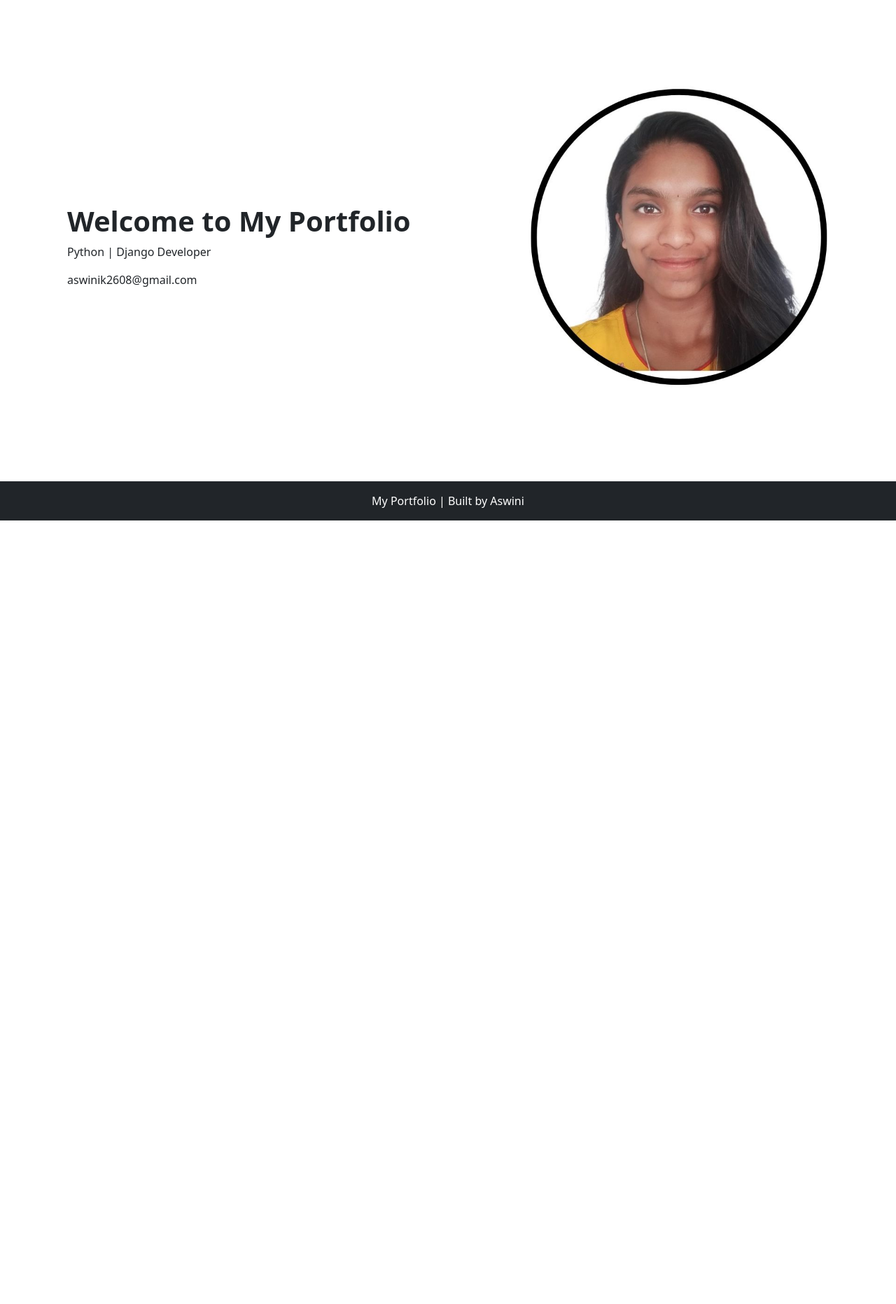
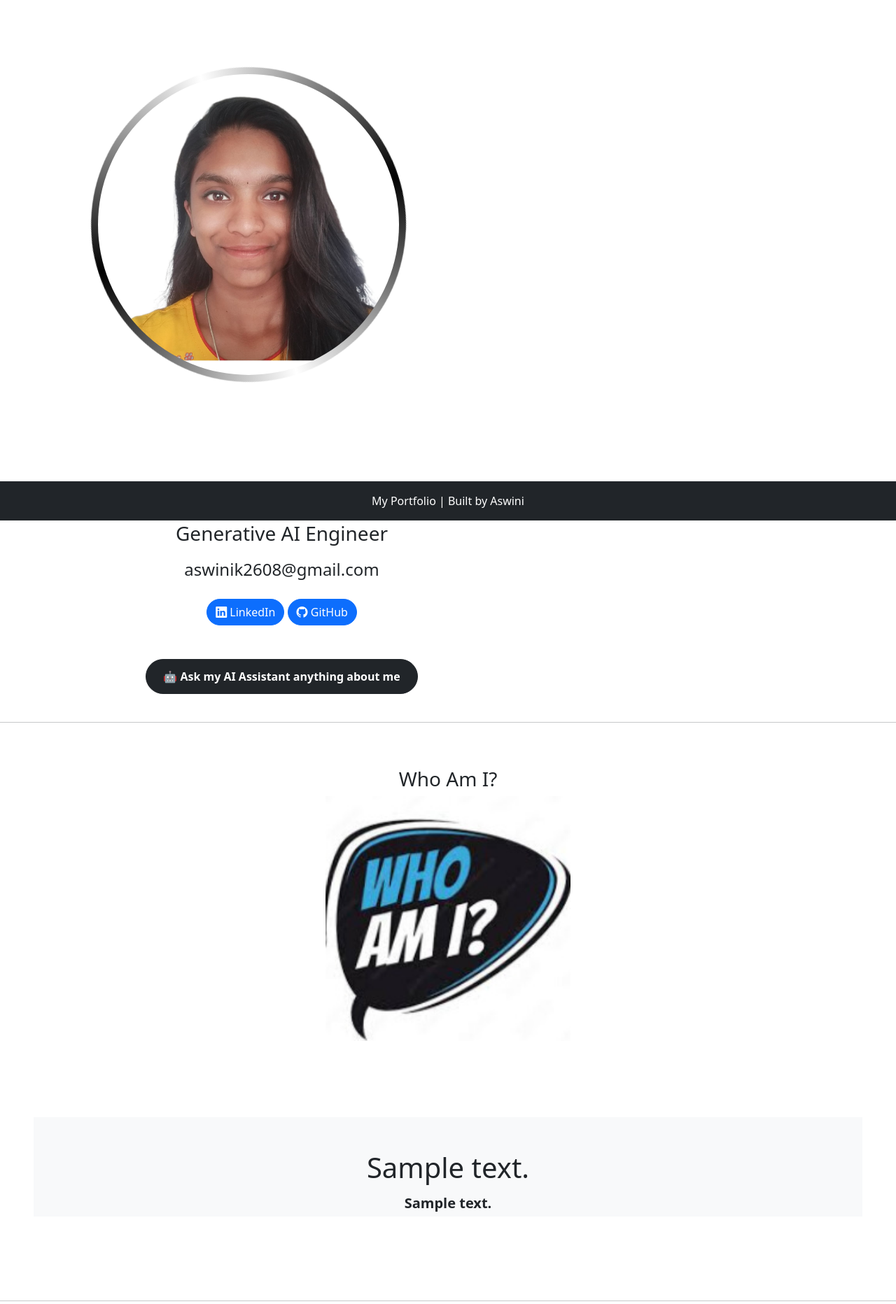
Before and after one commit to Aswini381/resume, a Django app: page / in a window 1280 px wide. Shown: the part 56-1920 px from the top of the page at 70% size. Before the commit the page ends 800 px from the top, so only its background shows below. Run offline with Django 5.2, Linux system fonts and the light colour scheme; tables that the repository leaves empty hold one stand-in row (values such as "Sample post"); grey boxes marked "Sample" are stand-in pictures; parts of the project's set-up code (start-up, migrations or seed data) failed here and were passed over.

Commit message:
prepare portfolio for deployment

```diff
--- a/page/models.py
+++ b/page/models.py
@@ -19,6 +19,7 @@ class Project(models.Model):
     title=models.CharField(max_length=100)
     description=models.CharField(max_length=5000)
     link=models.URLField(unique=True)
+    image = models.ImageField(upload_to='images/',blank=True, null = True)
 
     def __str__(self):
         return self.title
--- a/page/urls.py
+++ b/page/urls.py
@@ -7,4 +7,7 @@ urlpatterns = [
     path("projects/",views.project,name="project"),
     path("skills/",views.skill,name="skill"),
     path("contact/",views.contact,name="contact"),
+    path("ai_assistant/",views.ai_assistant, name="ai_assistant"),
+    path("chat-api/", views.chat_api, name="chat_api"),
+
 ]
--- a/page/views.py
+++ b/page/views.py
@@ -1,10 +1,21 @@
 from django.shortcuts import render
 from django.http import HttpResponse
 from .models import Project,About, Skill, Contact
+from rag.rag import ask_rag
+from django.views.decorators.csrf import csrf_exempt
 # Create your views here.
-
+from django.http import JsonResponse
 def home(request):
-    return render(request, 'home.html')
+    about=About.objects.first()
+    try:
+            skill=Skill.objects.all()
+    except:
+            print("invalid")
+    try:
+            project=Project.objects.all()
+    except:
+            print("invalid")
+    return render(request, 'home.html',{'about':about,'project' : project,'skill':skill})
 
 def about_me(request):
     about=About.objects.first()
@@ -30,3 +41,37 @@ def skill(request):
 def contact(request):
     contact=Contact.objects.all()
     return render(request,'contact.html',{'contact':contact})
+
+def ai_assistant(request):
+     return render(request, "ai_assistant.html")
+
+
+@csrf_exempt
+def chat_api(request):
+
+    if request.method == "POST":
+
+        try:
+            question = request.POST.get("question")
+
+            print("QUESTION:", question)
+
+            answer = ask_rag(question)
+
+            print("ANSWER:", answer)
+
+            return JsonResponse({
+                "answer": answer
+            })
+
+        except Exception as e:
+
+            print("ERROR:", e)
+
+            return JsonResponse({
+                "error": str(e)
+            }, status=500)
+
+    return JsonResponse({
+        "error": "Only POST requests are allowed."
+    }, status=405)
--- /dev/null
+++ b/rag/rag.py
@@ -0,0 +1,78 @@
+from langchain_community.document_loaders import PyPDFLoader
+from langchain_text_splitters import RecursiveCharacterTextSplitter
+from sentence_transformers import SentenceTransformer
+import faiss
+import numpy as np
+from langchain_groq import ChatGroq
+from dotenv import load_dotenv
+import os
+load_dotenv()
+
+loader = PyPDFLoader("rag/resume.pdf")
+
+documents = loader.load()
+
+text_splitters = RecursiveCharacterTextSplitter(
+    chunk_size = 500,
+    chunk_overlap = 100
+)
+
+chunks = text_splitters.split_documents(documents)
+
+embedding_model = SentenceTransformer("all-MiniLM-L6-v2")
+
+chunk_texts = [chunk.page_content for chunk in chunks]
+
+embedding = embedding_model.encode(chunk_texts)
+
+embeddings = np.array(embedding).astype("float32")
+
+dimension = embeddings.shape[1]
+
+index = faiss.IndexFlatL2(dimension)
+
+index.add(embeddings)
+
+
+
+def ask_rag(question):
+    question_embedding = embedding_model.encode([question])
+
+    question_embedding = np.array(question_embedding).astype("float32")
+
+    distances, indices = index.search(
+        question_embedding,
+        k=3
+    )
+
+    retrieved_chunks = []
+    for i in indices[0]:
+        retrieved_chunks.append(chunk_texts[i])
+
+    context = "\n\n".join(retrieved_chunks)
+
+    llm = ChatGroq(
+        model="openai/gpt-oss-120b",
+        temperature=0
+    )
+    prompt = f"""
+    You are an AI assistant for my portfolio.
+
+    Answer the user's question using ONLY the information
+    provided in the resume context below.
+
+    If the answer is not available in the context,
+    say that the information is not available in the resume.
+
+    Resume Context:
+    {context}
+
+    User Question:
+    {question}
+    """
+
+    response = llm.invoke(prompt)
+
+    return response.content
+
+print(ask_rag("what projects have you built?"))
--- a/templates/about.html
+++ b/templates/about.html
@@ -8,14 +8,14 @@
 <div class="container-fluid bg-white text-center p-5" style="height:500px;">
   <h3 class="margin">Who Am I?</h3>
   <img src="{% static 'images/who.jpg' %}" class="img-responsive img-circle margin" style="display:inline" alt="Bird" width="350" height="350">
-  <h3>Aspiring Python Developer</h3>
+
 </div>
 
 
 
 <div class="container-fluid bg-light text-dark text-center" style="height:500px;">
             <h1 class="pt-5">{{about.about_heading}}</h1>
-            <p class="lead text-justify" style="max-width:800px;margin:auto;line-height:1.9;">{{about.about_description}}</p>
+            <p class="lead text-justify fw-bold" style="max-width:800px;margin:auto;line-height:1.9;">{{about.about_description}}</p>
         </div>
 
 
--- a/templates/base.html
+++ b/templates/base.html
@@ -4,10 +4,105 @@
     <meta charset="UTF-8">
     <meta name="viewport" content="width=device-width, initial-scale=1.0">
     <title>My Portfolio</title>
-
+    <link rel="stylesheet" href="https://cdn.jsdelivr.net/npm/bootstrap-icons@1.11.3/font/bootstrap-icons.min.css">
     <!-- Bootstrap -->
     <link href="https://cdn.jsdelivr.net/npm/bootstrap@5.3.0/dist/css/bootstrap.min.css" rel="stylesheet">
-</head>
+    <style>
+
+      .profile {
+    position: relative;
+    width: 450px;
+    height: 450px;
+}
+
+.profile-ring {
+    position: absolute;
+    width: 450px;
+    height: 450px;
+    border-radius: 50%;
+    background: conic-gradient(
+        black,
+        white,
+        black,
+        white,
+        black
+    );
+    animation: spin 3s linear infinite;
+}
+
+.profile img {
+    position: absolute;
+    top : 10px;
+    left : 10px;
+    width: 430px;
+    height: 430px;
+    object-fit: cover;
+    border-radius: 50%;
+}
+
+@keyframes spin {
+    from {
+        transform: rotate(0deg);
+    }
+
+    to {
+        transform: rotate(360deg);
+    }
+}
+
+  .ai-btn{
+    border-radius : 30px;
+    padding : 12px 24px;
+    font-weight : bold;
+  }
+  .chatbot{
+    max-width : 700px;
+    height : 600px;
+    margin : auto;
+    border-radius : 20px;
+    overflow : hidden;
+    box-shadow : 0 5px 25px rgba(52, 50, 58, 0.2);
+    background : white;
+  }
+  .chat-header{
+    padding : 20px;
+    font-size : 22px;
+    font-weight : bold;
+    text-align : center;
+    background : grey;
+    color : white;
+  }
+  .chat-body{
+    height : 470px;
+    padding : 20px;
+    overflow-y : auto;
+  }
+  .bot-message{
+    background : #f1f1f1;
+    padding : 12px 14px;
+    border-radius : 15px;
+    max-width : 80%;
+  }
+  .chat-input{
+    display : flex;
+    gap : 10px;
+    padding : 15px;
+    border-top: 1px solid #ddd;
+  }
+  .user-message{
+    background : #909296;
+    color : white;
+    padding : 12px 16px;
+    border-radius : 15px;
+    max-width : 80%;
+    margin-left :auto;
+    margin-bottom : 15px;
+    margin-top : 10px;
+  }
+    </style>
+
+
+  </head>
 
 <body>
  <header>
@@ -42,10 +137,13 @@
   </div>
 </nav>
 </header>
+
+
 {% block content %}
 {% endblock %}
+
 <footer class="bg-dark text-white text-center py-3 mt-5  fixed-bottom">
-    <div class="container">
+    <div class="container-fluid">
         <p class="mb-0">My Portfolio | Built by Aswini</p>
     </div>
 </footer>
--- a/templates/home.html
+++ b/templates/home.html
@@ -2,21 +2,104 @@
 {% load static %}
 {% block content %}
 
+<div class = "container">
 
-<div class="position-relative">
+  <div class = "row align-items-center">
 
-  <img src="{% static 'images/webpage.jpg' %}" class="img-fluid" alt="Portfolio photo">
 
-  <div class="position-absolute top-50 start-0 translate-middle-y text-dark ms-5 ps-5">
-   <h1 class="fw-bold">
-  Welcome to <br class="d-md-none"> My Portfolio
-</h1>
-    <p class="fs-6 fs-md-4">Python | Django Developer</p>
-    <p class="fs-6 fs-md-4">aswinik2608@gmail.com</p>
+
+    <div class = "col-md-5 text-center m-5 ">
+      <div class = "profile mt-5">
+  <div class="profile-ring"></div>
+      <img src= {% static "images/my_photo.jpeg" %} class = "img-fluid rounded-circle" width = "400" height = "400" alt= "My_photo">
+    </div>
+  </div>
+
+    <div class = "col-md-7 text-center text-start-end mt-5">
+      <h1 class= "fw-bold mt-5">
+        Welcome to <br class = "d-md-none">My Portfolio </h1>
+        <h3> Generative AI Engineer </h3>
+
+        <p class = "fs-4 fs-md-6 p-2"> aswinik2608@gmail.com </p>
+        <a href= "https://www.linkedin.com/in/aswinikathirvel" target = "_blank" class="btn btn-primary" style = "border-radius:30px"><i class="bi bi-linkedin"></i> LinkedIn</a>
+        <a href= "https://github.com/Aswini381" class ="btn btn-primary" style="border-radius:30px"><i class="bi bi-github"></i> GitHub</a>
+        <br>
+        <a href= "{% url "ai_assistant" %}" class = "mt-5 btn btn-dark ai-btn"> 🤖 Ask my AI Assistant anything about me </a>
+    </div>
+
+
+    </div>
+
 </div>
+<br>
+<hr>
 
+
+
+
+<div class="container-fluid bg-white text-center p-5" style="height:500px;">
+  <h3 class="margin">Who Am I?</h3>
+  <img src="{% static 'images/who.jpg' %}" class="img-responsive img-circle margin" style="display:inline" alt="Bird" width="350" height="350">
 
 </div>
 
+<div class = "m-5">
 
+<div class="container-fluid bg-light text-dark text-center" >
+            <h1 class="pt-5">{{about.about_heading}}</h1>
+            <p class="lead text-justify  fw-bold" style="max-width:800px;margin:auto;line-height:1.9;">{{about.about_description}}</p>
+        </div>
+
+      </div>
+
+
+
+
+      <br>
+<hr class="my-5">
+
+
+<div class= "m-5">
+
+<section id="projects" class="container mt-5">
+  <h2 class="text-center section-title">Projects</h2>
+
+  <div class="row">
+
+    {% for project in project %}
+    <div class="col-md-4 mb-4">
+      {% if project.image %}
+      <img src = "{{project.image.url}}" class = "card-img-top" alt ="{{project.title}}">
+      {% endif %}
+      <div class="card p-5 mb-3">
+        <h5>{{project.title}}</h5>
+        <p>{{project.description}}</p>
+    <a href="{{project.link}}" class="btn btn-primary">Go to Project</a>
+    </div>
+      </div>
+    {% endfor %}
+
+  </div>
+</section>
+</div>
+<br>
+<hr>
+
+
+
+
+<section id="skills" class = "container mt-5">
+  <h1 class= "text-center section-title mb-4"> Skills</h2>
+    <div class = "row justify-content-center">
+      {% for i in skill%}
+      <div class ="col-lg-6 col-md-6 col-12 mb-3">
+        <div class ="card text-center">
+          <p class = "p-3 fw-bold mb-0">{{i.skill}}</p>
+        </div>
+      </div>
+      {% endfor%}
+    </div>
+</section>
+
+<br>
 {% endblock %}
```
Also changed, not shown: templates/ai_assistant.html (added, +154 -0 lines), templates/project.html (+6 -3 lines), page/migrations/0010_project_image.py (added), static/images/my_photo.jpeg (added), static/images/p1.jpeg (added), 1 other file.
